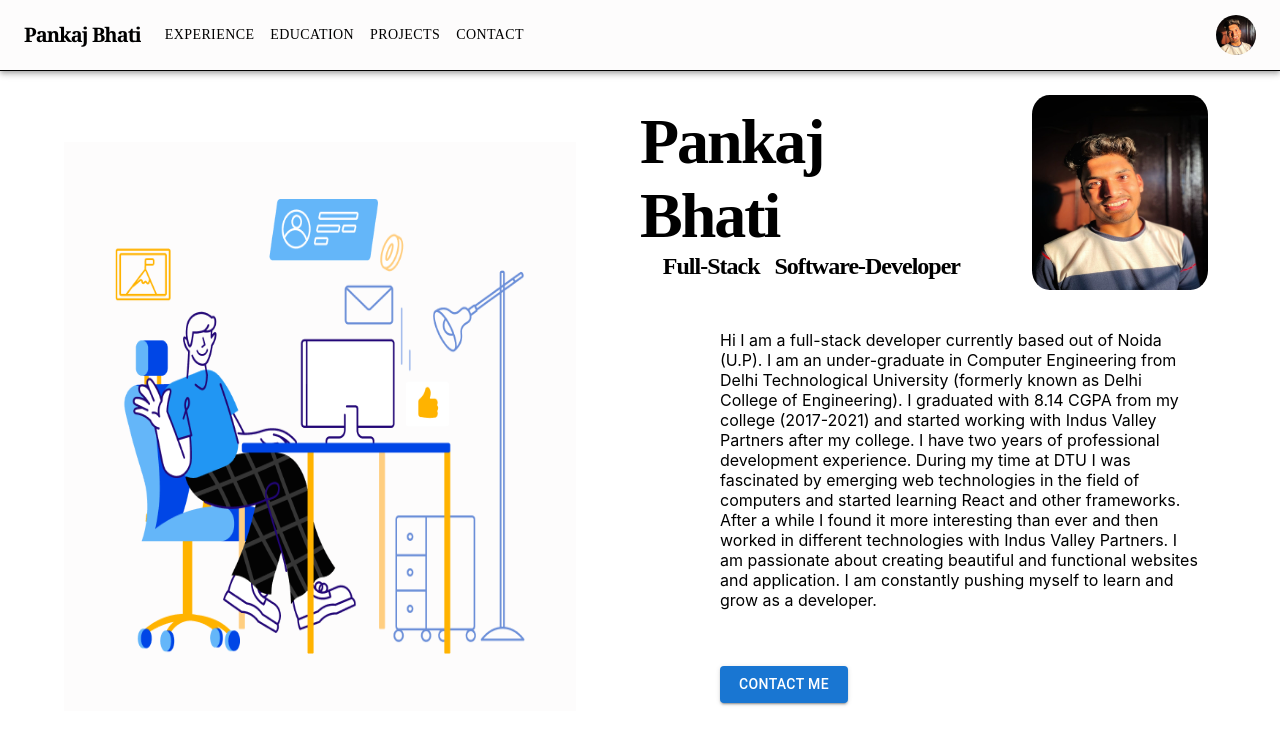
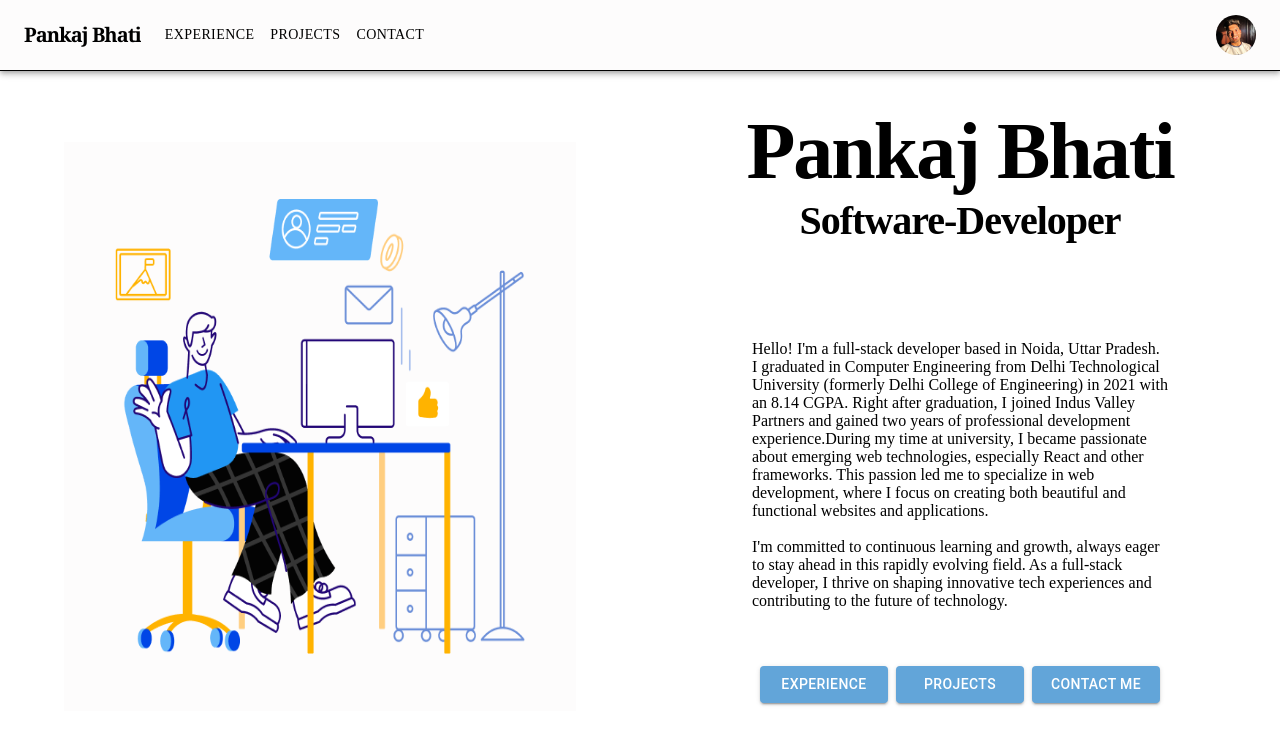
Before and after one commit to pankajbhati/portfolio, a React (Create React App) app: page / in a window 1280 px wide. Shown: the top 744 px of the page. Built offline with nearby package versions, Linux system fonts and the light colour scheme.

Commit message:
Updation of contact page and education page

```diff
--- a/public/index.html
+++ b/public/index.html
@@ -2,7 +2,7 @@
 <html lang="en">
   <head>
     <meta charset="utf-8" />
-    <link rel="icon" href="%PUBLIC_URL%/favicon.ico" />
+    <link rel="icon" href="assets/pankaj_bhati.jpg" />
     <meta name="viewport" content="width=device-width, initial-scale=1" />
     <meta name="theme-color" content="#000000" />
     <meta
--- a/src/Components/About/AboutMe.css
+++ b/src/Components/About/AboutMe.css
@@ -35,7 +35,8 @@ flex: 1;
     flex: 1;
     display: flex;
     flex-direction: column;
-    justify-content: center;
+    justify-content: end;
+    padding-bottom: 5rem;
 }
 
 .image-container {
@@ -45,14 +46,14 @@ flex: 1;
 }
 .name-heading {
     font-family: 'Droid Serif,Georgia,serif0';
-    font-size: 4rem;
+    font-size: 5rem;
     font-weight: 900;
     letter-spacing: -2px;
 }
 
 .name-title {
     font-family: 'Droid Serif,Georgia,serif0';
-    font-size: 1.5rem;
+    font-size: 2.5rem;
     font-weight: 600;
     text-align: center;
     letter-spacing: -1px;
@@ -68,6 +69,7 @@ flex: 1;
     max-width: 180px;
     margin-top: 2.5rem !important;
     width: 8rem;
+    background-color: #62a5d9 !important;
 }
 
 .about-overview {
@@ -98,3 +100,16 @@ flex: 1;
         transform: matrix(1,0,0,1,0,0);
       }
 }
+
+.about-text-container {
+    font-family: 'DroidSerif_Bold700_Italic';
+    font-size: 1rem;
+    font-weight: 500;
+}
+
+.about-button-container {
+    display: flex;
+    flex-direction: row;
+    width: 100%;
+    justify-content: space-evenly;
+}
--- a/src/Components/About/AboutMe.js
+++ b/src/Components/About/AboutMe.js
@@ -1,56 +1,106 @@
 import React from "react";
-import {Button} from '@mui/material';
-import Grid from '@mui/material/Grid';
-import Box from '@mui/material/Box';
+import { Button } from "@mui/material";
+import Grid from "@mui/material/Grid";
+import Box from "@mui/material/Box";
+import { useNavigate } from "react-router-dom";
 
 // images and css
-// import pankajBhati from "../../assets/pankaj_bhati.jpg";
-// import AboutIllustration from "/";
 import "./AboutMe.css";
 
 const AboutMe = () => {
   const Name = ["P", "a", "n", "k", "a", "j", " ", "B", "h", "a", "t", "i"];
+
+  const navigate = useNavigate();
+
+  const handleContactClick = (event) => {
+    //console.log("event ", event);
+    const tabName = event.target.name;
+    navigate(tabName);
+  }
+
   return (
     <>
-
       <Grid container>
-          <Grid item xs={12} md={6} sx={{display: {md: "none", xs: "flex"}}}>
+        <Grid item xs={12} md={6} sx={{ display: { md: "none", xs: "flex" } }}>
           <div className="container-about">
-              <img src={"/assets/AboutBackground.png"} className="container-about" />
+            <img
+              src={"/assets/AboutBackground.png"}
+              className="container-about"
+            />
           </div>
-
         </Grid>
-          <Grid item xs={12} md={6} sx={{display: {md: "flex", xs: "none"}}}>
+        <Grid item xs={12} md={6} sx={{ display: { md: "flex", xs: "none" } }}>
           <div className="container-about">
-              <img src={"/assets/AboutBackground.png"} className="container-about" />
+            <img
+              src={"/assets/AboutBackground.png"}
+              className="container-about"
+            />
           </div>
         </Grid>
         <Grid item xs={12} md={6}>
           <div className="container-right">
             <div className="container-right-1">
-            <Box className="heading-about" sx={{alignItems: {xs: "center", md: "flex-end"}}}>
+              <Box
+                className="heading-about"
+                sx={{ alignItems: { xs: "center", md: "center" } }}
+              >
                 <div className="name-heading">Pankaj Bhati</div>
-              <div className="name-title">
-                Full-Stack &nbsp; Software-Developer
-              </div>
+                <div className="name-title">Software-Developer</div>
               </Box>
-            <Box className="image-container" sx={{display: {xs: "none", md: "flex"}}}>
+              {/* <Box className="image-container" sx={{display: {xs: "none", md: "flex"}}}>
               <img src={"/assets/pankaj_bhati.jpg"} className="image-attributes" />
-            </Box>
+            </Box> */}
             </div>
             <div className="container-right-2">
-            <Box className="about-overview" sx={{paddingTop: {xs: "0px"}, padding: "5rem"}}>
-              <p>
-              Hi I am a full-stack developer currently based out of Noida (U.P). I am an under-graduate in
-              Computer Engineering from Delhi Technological University (formerly known as Delhi College of Engineering).
-              I graduated with 8.14 CGPA from my college (2017-2021) and started working with Indus Valley Partners
-              after my college. I have two years of professional development experience. During my time at DTU I was
-              fascinated by emerging web technologies in the field of computers and started learning React and other
-              frameworks. After a while I found it more interesting than ever and then worked in different technologies
-              with Indus Valley Partners. I am passionate about creating beautiful and functional websites and application.
-              I am constantly pushing myself to learn and grow as a developer.
+              <Box
+                className="about-overview"
+                sx={{ paddingTop: { xs: "0px" }, padding: "5rem", paddingLeft: "7rem", paddingRight: "7rem" }}
+              >
+                <p className="about-text-container">
+                  Hello! I'm a full-stack developer based in Noida, Uttar
+                  Pradesh. I graduated in Computer Engineering from Delhi
+                  Technological University (formerly Delhi College of
+                  Engineering) in 2021 with an 8.14 CGPA. Right after
+                  graduation, I joined Indus Valley Partners and gained two
+                  years of professional development experience.During my time at
+                  university, I became passionate about emerging web
+                  technologies, especially React and other frameworks. This
+                  passion led me to specialize in web development, where I focus
+                  on creating both beautiful and functional websites and
+                  applications.
+                  <br />
+                  <br/>
+                  I'm committed to continuous learning and growth, always eager
+                  to stay ahead in this rapidly evolving field. As a full-stack
+                  developer, I thrive on shaping innovative tech experiences and
+                  contributing to the future of technology.
                 </p>
-              <Button variant="contained" className="contact-button">Contact Me</Button>
+                <Box className="about-button-container">
+                <Button
+                  name="Experience"
+                  variant="contained"
+                  className="contact-button"
+                  onClick={(event) => handleContactClick(event)}
+                >
+                  Experience
+                </Button>
+                <Button
+                  name="Projects"
+                  variant="contained"
+                  className="contact-button"
+                  onClick={(event) => handleContactClick(event)}
+                >
+                Projects
+                </Button>
+                <Button
+                  name="Contact"
+                  variant="contained"
+                  className="contact-button"
+                  onClick={(event) => handleContactClick(event)}
+                >
+                  Contact Me
+                </Button>
+                </Box>
               </Box>
             </div>
           </div>
--- a/src/Components/Contact/ContactMe.css
+++ b/src/Components/Contact/ContactMe.css
@@ -29,7 +29,7 @@
 
 .contact-heading-container {
     width: 100%;
-    height: 80%;
+    height: 96%;
     flex: 1;
     flex-direction: column;
     display: flex;
@@ -37,6 +37,7 @@
     align-items: center;
     border-right: 1px solid #cfd1cf;
     margin-top: 2rem;
+    margin-bottom: 1rem;
 }
 
 .contact-form-container{
@@ -115,3 +116,18 @@
     width: 80%;
     padding: 1rem 0rem 0rem 0rem;
 }
+
+.image-attributes {
+    height: 10rem;
+    width: 10rem;
+    border-radius: 5rem;
+}
+
+.contact-photo-container {
+    width: 100%;
+    display: flex;
+    justify-content: center;
+    align-items: center;
+    padding-bottom: 2rem;
+    padding-top: 2rem;
+}
--- a/src/Components/Contact/ContactMe.js
+++ b/src/Components/Contact/ContactMe.js
@@ -64,12 +64,15 @@ const ContactMe = () => {
 
   return (
     <>
-      <Box className="contact-container" sx={{width: {xs: "96vw", md:"100vw"}, backgroundImage: `url(${"assets/ContactBackground.png"})`}}>
+      <Box className="contact-container" sx={{width: {xs: "96vw", md:"100vw"}, backgroundImage: `url(${"assets/ContactBackground.png"})`, backgroundSize: "cover"}}>
         <Box className="contact-inner-container" sx={{width: {xs: "80%", md: "60%"}, height: {md:"70%"}}}>
           <Grid container className="contact-grid">
             <Grid item xs={12} lg={4} className="contact-grid-item">
               <Box className="contact-heading-container">
                 <Box className="contact-chat-heading">
+                  <Box className="contact-photo-container">
+                  <img src={"/assets/pankaj_bhati.jpg"} className="image-attributes" />
+                  </Box>
                   <Box className="contact-heading">Let's Chat</Box>
                   <Box className="contact-heading">
                     Tell me about your project
--- a/src/Components/Home.js
+++ b/src/Components/Home.js
@@ -1,9 +1,16 @@
 import React from 'react';
+import AboutMe from './About/AboutMe';
+import ContactMe from './Contact/ContactMe';
+import Projects from './Projects/Projects';
+import Experience from './Experience/Experience';
 
 const Home = () => {
     return (
         <>
-        <div>Home</div>
+        <AboutMe />
+        <Experience />
+        <Projects />
+        <ContactMe />
         </>
     )
 }
--- a/src/Components/Navbar.js
+++ b/src/Components/Navbar.js
@@ -11,14 +11,13 @@ import Avatar from '@mui/material/Avatar';
 import Button from '@mui/material/Button';
 import Tooltip from '@mui/material/Tooltip';
 import MenuItem from '@mui/material/MenuItem';
-import AdbIcon from '@mui/icons-material/Adb';
 import {Link} from 'react-router-dom';
 
 // assets and css
 import './navbar.css';
 // import ProfilePhoto from '../assets/pankaj_bhati.jpg';
 
-const pages = ['Experience', 'Education', 'Projects', 'Contact'];
+const pages = ['Experience', 'Projects', 'Contact'];
 
 function Navbar() {
   const [anchorElNav, setAnchorElNav] = React.useState(null);
--- a/src/Components/Projects/Projects.js
+++ b/src/Components/Projects/Projects.js
@@ -26,8 +26,9 @@ const Projects = () => {
     <>
       <Box className="project-container"
          style={{
-           backgroundImage: `url(${"/assets/ProjectBackground.png"})`,
+           //backgroundImage: `url(${"/assets/ProjectBackground.png"})`,
            backgroundPosition: "center",
+           backgroundSize: "cover"
          }}>
         <Box className="skill-heading-container">
           <Typography className="skill-heading">Skills</Typography>
```
Lines whose indentation alone changed are shown as unchanged.
